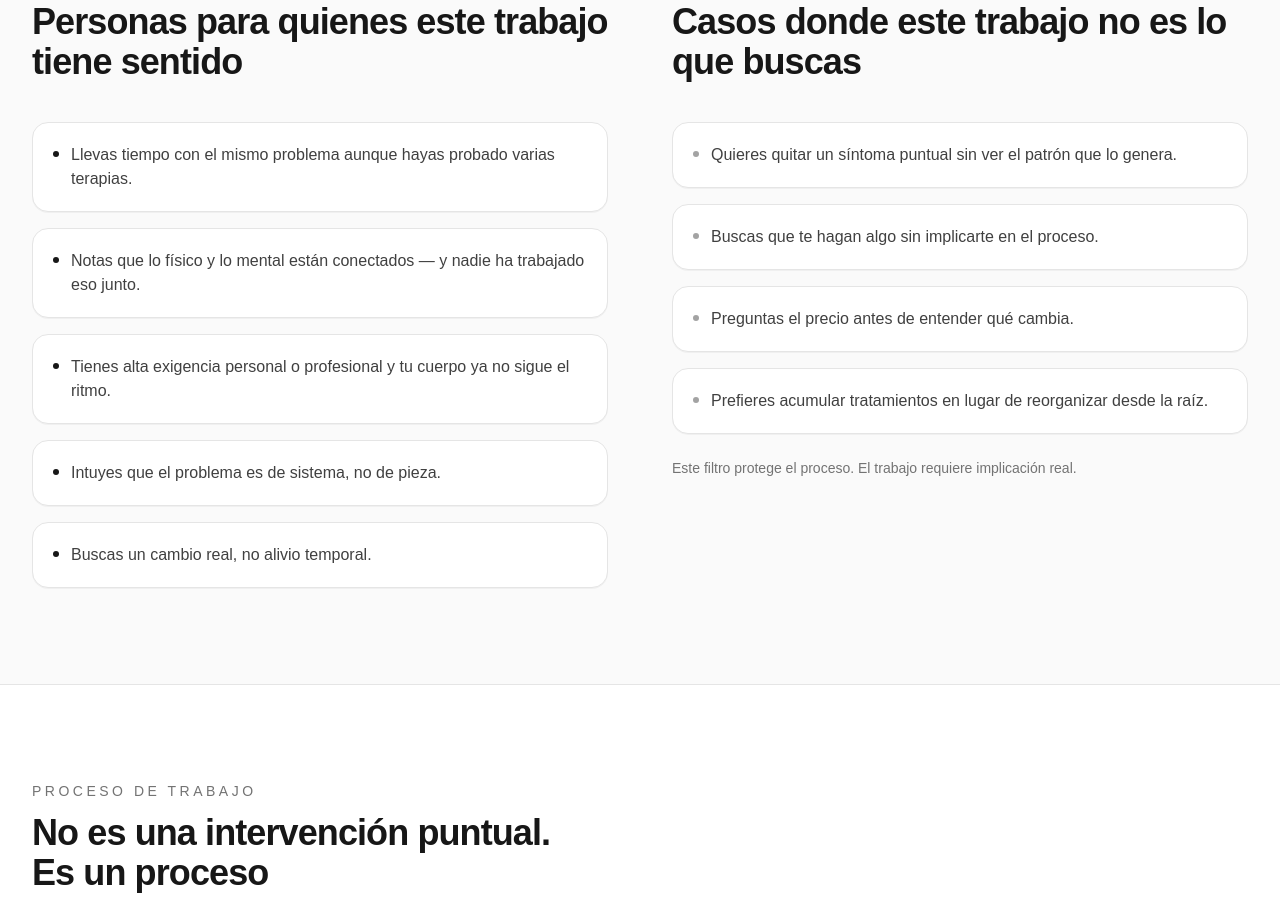
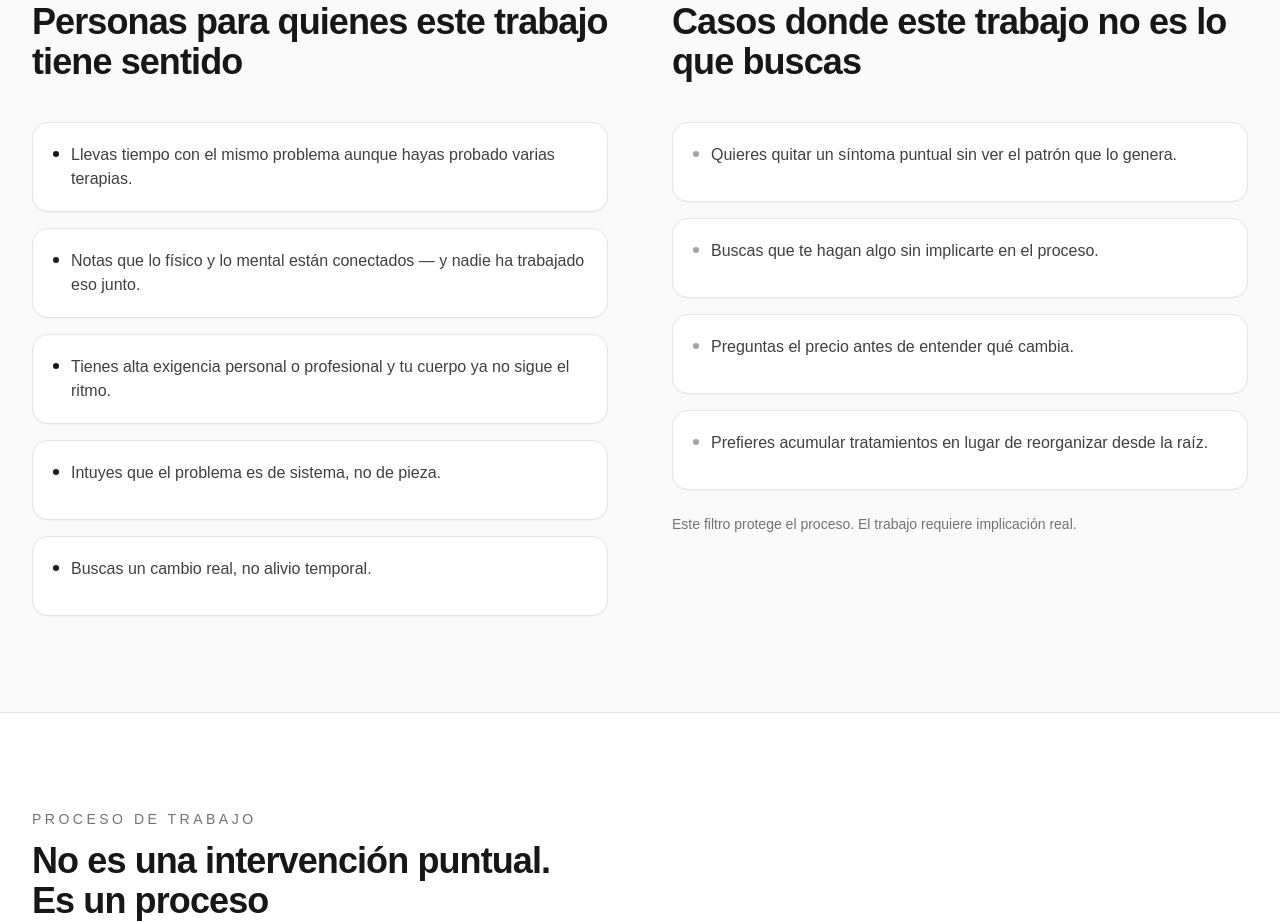
Before and after one commit to creator-Socrates/Ferran-Moreno-Eje-Estructural-, a Next.js app: page / in a window 1280 px wide. Shown: the part 4140-5062 px from the top of the page. Built offline with nearby package versions, Linux system fonts and the light colour scheme.

Commit message:
style: minHeight 80px on goodFor/notFor cards

```diff
--- a/app/page.tsx
+++ b/app/page.tsx
@@ -306,6 +306,7 @@ Ese es el punto de partida.`}
                     {goodFor.map((item) => (
                       <div
                         key={item}
+                        style={{ minHeight: '80px' }}
                         className="flex items-start gap-3 rounded-2xl border border-neutral-200 bg-white p-5 shadow-[0_1px_0_rgba(0,0,0,0.04)] hover:bg-neutral-50"
                       >
                         <div className="mt-2 h-1.5 w-1.5 flex-none rounded-full bg-neutral-900" />
@@ -327,6 +328,7 @@ Ese es el punto de partida.`}
                     {notFor.map((item) => (
                       <div
                         key={item}
+                        style={{ minHeight: '80px' }}
                         className="flex items-start gap-3 rounded-2xl border border-neutral-200 bg-white p-5 shadow-[0_1px_0_rgba(0,0,0,0.04)] hover:bg-neutral-50"
                       >
                         <div className="mt-2 h-1.5 w-1.5 flex-none rounded-full bg-neutral-400" />
```
